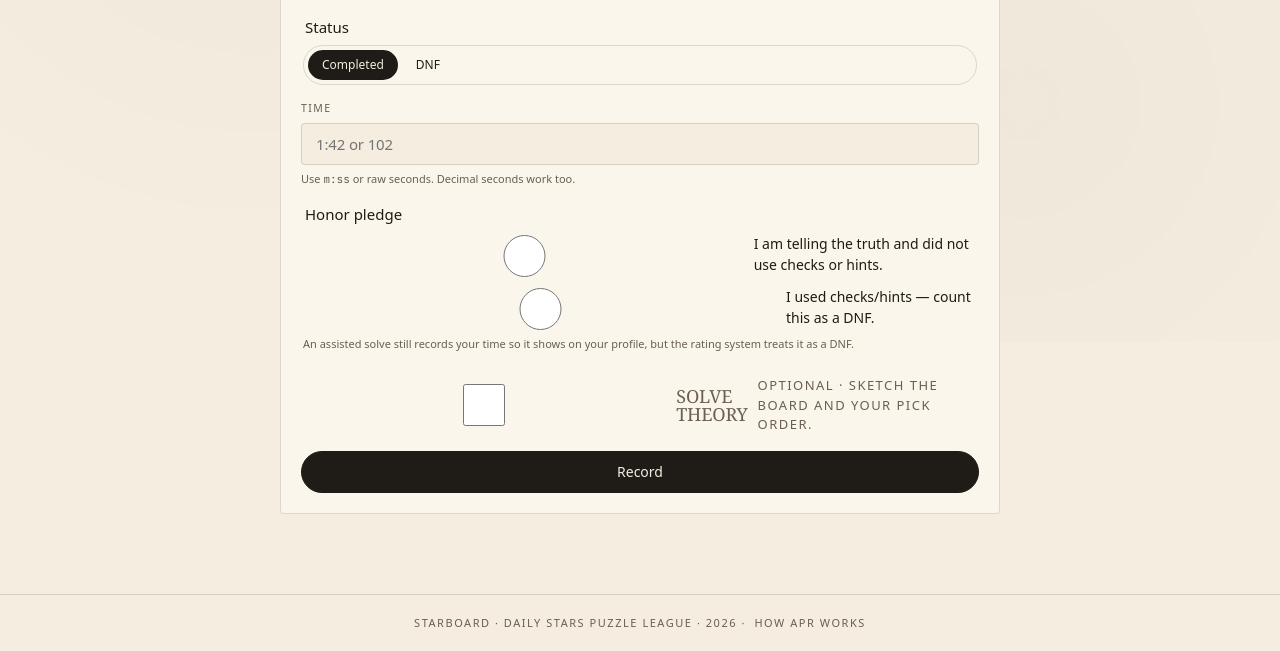
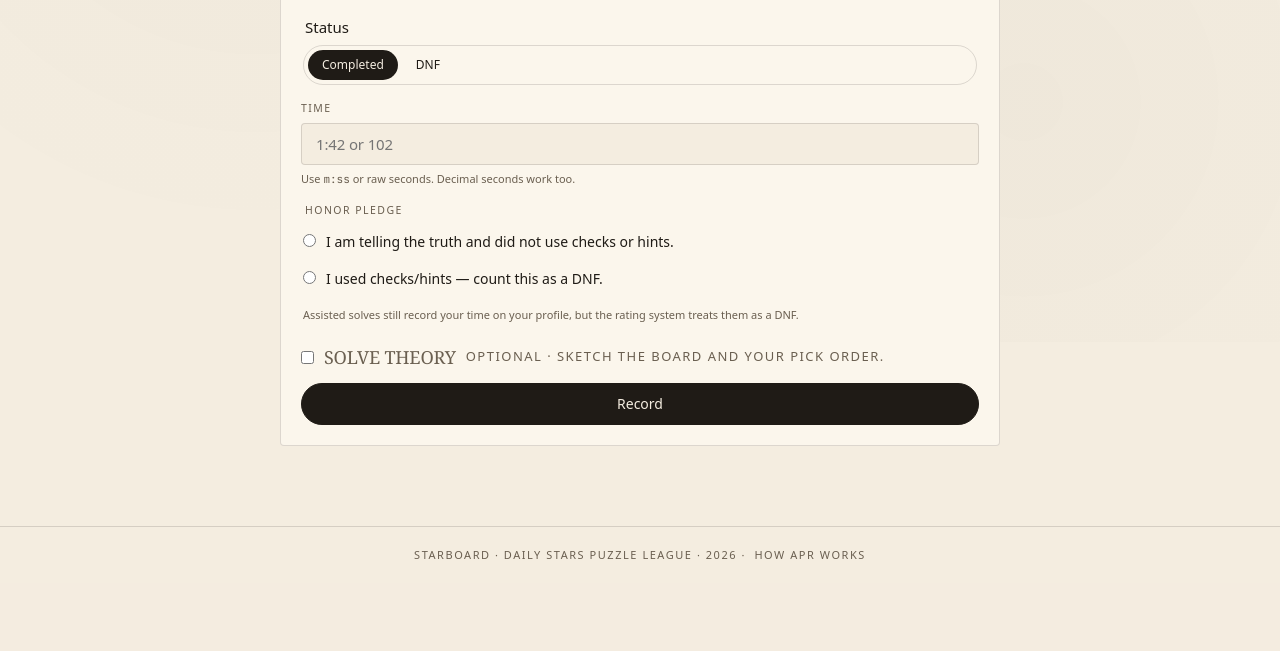
Before and after one commit to AgentKay77/Starboard, a Flask app: page /submit in a window 1280 px wide. Shown: the part 458-1109 px from the top of the page. After the commit the page ends 1017 px from the top, so only its background shows below. Run offline with Flask 3, Linux system fonts and the light colour scheme; the visitor is signed in with stand-in values (Sample User, id 1); data that the repository does not hold is empty; some web fonts are replaced.

Commit message:
Solve theory: fix radio sizing + region-paint UX
Three issues from a real test pass:

1. Honor-pledge radios rendered as full-width 42px boxes because the
   .field input rule in app.css applied to every input type. Scoped
   the rule to text-style inputs and gave radios/checkboxes their
   browser default size + flex-shrink: 0 so they sit cleanly next to
   their labels.

2. Region paint colours were too close in lightness on warm cream —
   adjacent stripes blurred together visually. Bumped the saturation
   on each of the ten region tones so 1px hairlines and 2px ink
   region boundaries both read clearly against any neighbour.

3. The "regions must use exactly IDs 0..9" server reject (typed by
   anyone who paints 9 of 10 rows and stops) now never reaches the
   server: the JS submit guard tallies cells per region, lists missing
   region buttons in the alert, and the tool buttons themselves show
   "R3 4/10" with a green ✓ once a region is fully painted. Test
   fixtures pin WEEK_TIMEZONE=UTC so date.today() in tests and
   clock.local_today() in the server agree.

```diff
--- a/static/app.css
+++ b/static/app.css
@@ -298,14 +298,22 @@ table.std tbody tr:hover { background: var(--bg-2); }
   font-size: 10.5px; font-weight: 500;
   letter-spacing: 0.14em; text-transform: uppercase; color: var(--ink-3);
 }
-.field input, .field select, .field textarea {
+.field input:not([type="radio"]):not([type="checkbox"]),
+.field select, .field textarea {
   height: 42px; padding: 0 14px; border: 1px solid var(--rule);
   border-radius: 4px; background: var(--bg); color: var(--ink);
   font-family: inherit; font-size: 15px; outline: none;
   box-sizing: border-box; width: 100%;
 }
+.field input[type="radio"], .field input[type="checkbox"] {
+  /* Browsers default to a sane size; the .field rule above used to
+     stretch radios/checkboxes to full-width 42px boxes. */
+  width: auto; height: auto; padding: 0; border: 0; background: transparent;
+  margin: 0; flex-shrink: 0;
+}
 .field textarea { height: auto; padding: 10px 14px; }
-.field input:focus, .field select:focus, .field textarea:focus { border-color: var(--ink); }
+.field input:not([type="radio"]):not([type="checkbox"]):focus,
+.field select:focus, .field textarea:focus { border-color: var(--ink); }
 .field .hint { font-size: 11px; color: var(--ink-3); }
 .field .hint code { font-family: 'JetBrains Mono', ui-monospace, monospace; }
 
--- a/static/solve-theory.js
+++ b/static/solve-theory.js
@@ -130,7 +130,13 @@
         btn.type = 'button';
         btn.className = 'theory-tool';
         btn.dataset.kind = `paint:${i}`;
-        btn.innerHTML = `<span class="swatch theory-region-${i}"></span>R${i + 1}`;
+        const ct = countCellsInRegion(i);
+        const ok = ct === size;
+        // Show "R3 4/10" so it's obvious which regions still need cells.
+        btn.innerHTML =
+          `<span class="swatch theory-region-${i}"></span>` +
+          `R${i + 1} <span class="ct" style="opacity: 0.7; font-size: 11px; margin-left: 2px;">${ct}/${size}</span>`;
+        if (ok) btn.dataset.full = '1';
         if (tool === `paint:${i}`) btn.dataset.active = '1';
         btn.addEventListener('click', () => { tool = `paint:${i}`; render(); });
         tools.appendChild(btn);
@@ -315,6 +321,33 @@
           );
           return;
         }
+        // Catch the "you painted 9 of 10 regions" mistake before the
+        // server rejects it: every region 0..size-1 must show up.
+        const tally = new Array(size).fill(0);
+        for (let r = 0; r < size; r++)
+          for (let c = 0; c < size; c++) tally[regions[r][c]]++;
+        const missing = [];
+        const wrongCount = [];
+        for (let i = 0; i < size; i++) {
+          if (tally[i] === 0) missing.push(`R${i + 1}`);
+          else if (tally[i] !== size) wrongCount.push(`R${i + 1} has ${tally[i]} (need ${size})`);
+        }
+        if (missing.length) {
+          e.preventDefault();
+          alert(
+            `Solve theory: every region must be painted. Missing: ${missing.join(', ')}. ` +
+            `Pick the missing color and paint exactly ${size} cells with it.`
+          );
+          return;
+        }
+        if (wrongCount.length) {
+          e.preventDefault();
+          alert(
+            `Solve theory: each region must hold exactly ${size} cells. ` +
+            `Off: ${wrongCount.join('; ')}.`
+          );
+          return;
+        }
         if (stars.length !== 2 * size) {
           e.preventDefault();
           alert(
--- a/templates/submit.html
+++ b/templates/submit.html
@@ -48,18 +48,18 @@
     {# Honor pledge — only meaningful for completed solves. JS hides this
        fieldset when status=DNF since the question doesn't apply. #}
     <fieldset class="field" id="method-field" style="border: 0; padding: 0; margin-bottom: 16px;">
-      <legend>Honor pledge</legend>
-      <div class="stack stack-8" style="margin-top: 6px;">
-        <label class="row" style="gap: 10px; cursor: pointer;">
-          <input type="radio" name="solve_method" value="clean" id="method-clean" />
+      <legend class="label">Honor pledge</legend>
+      <div class="stack stack-8" style="margin-top: 8px;">
+        <label style="display: flex; align-items: flex-start; gap: 10px; cursor: pointer; padding: 4px 0;">
+          <input type="radio" name="solve_method" value="clean" id="method-clean" style="margin-top: 3px;" />
           <span class="fs-14">I am telling the truth and did not use checks or hints.</span>
         </label>
-        <label class="row" style="gap: 10px; cursor: pointer;">
-          <input type="radio" name="solve_method" value="assisted" id="method-assisted" />
+        <label style="display: flex; align-items: flex-start; gap: 10px; cursor: pointer; padding: 4px 0;">
+          <input type="radio" name="solve_method" value="assisted" id="method-assisted" style="margin-top: 3px;" />
           <span class="fs-14">I used checks/hints — count this as a DNF.</span>
         </label>
       </div>
-      <span class="hint">An assisted solve still records your time so it shows on your profile, but the rating system treats it as a DNF.</span>
+      <span class="hint" style="margin-top: 8px;">Assisted solves still record your time on your profile, but the rating system treats them as a DNF.</span>
     </fieldset>
 
     {# ───── Solve Theory (optional) ───── #}
```
Also changed, not shown: static/solve-theory.css (+23 -12 lines), tests/test_bulk_entry.py (+3 -0 lines), tests/test_solve_theory.py (+5 -2 lines).
